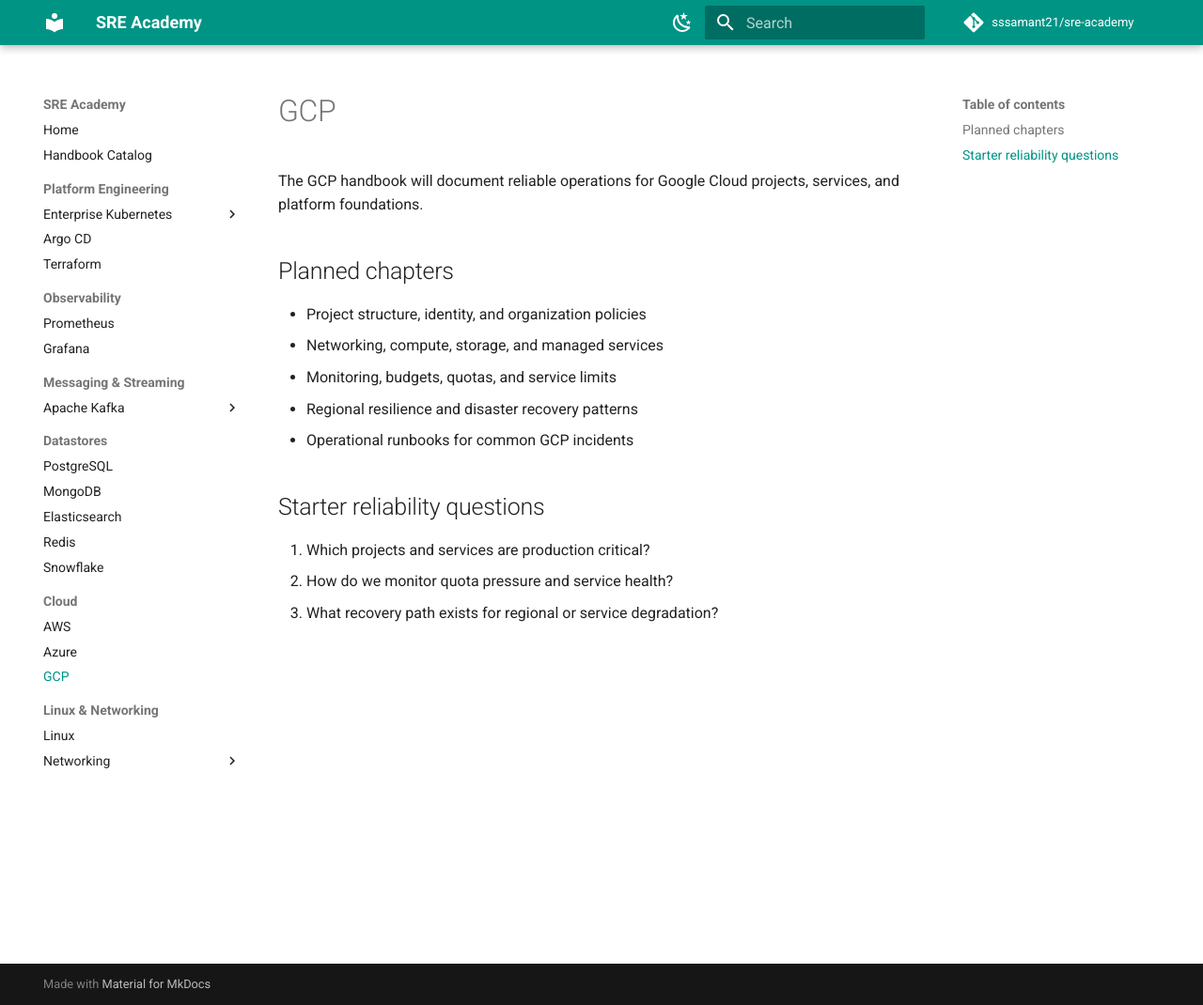
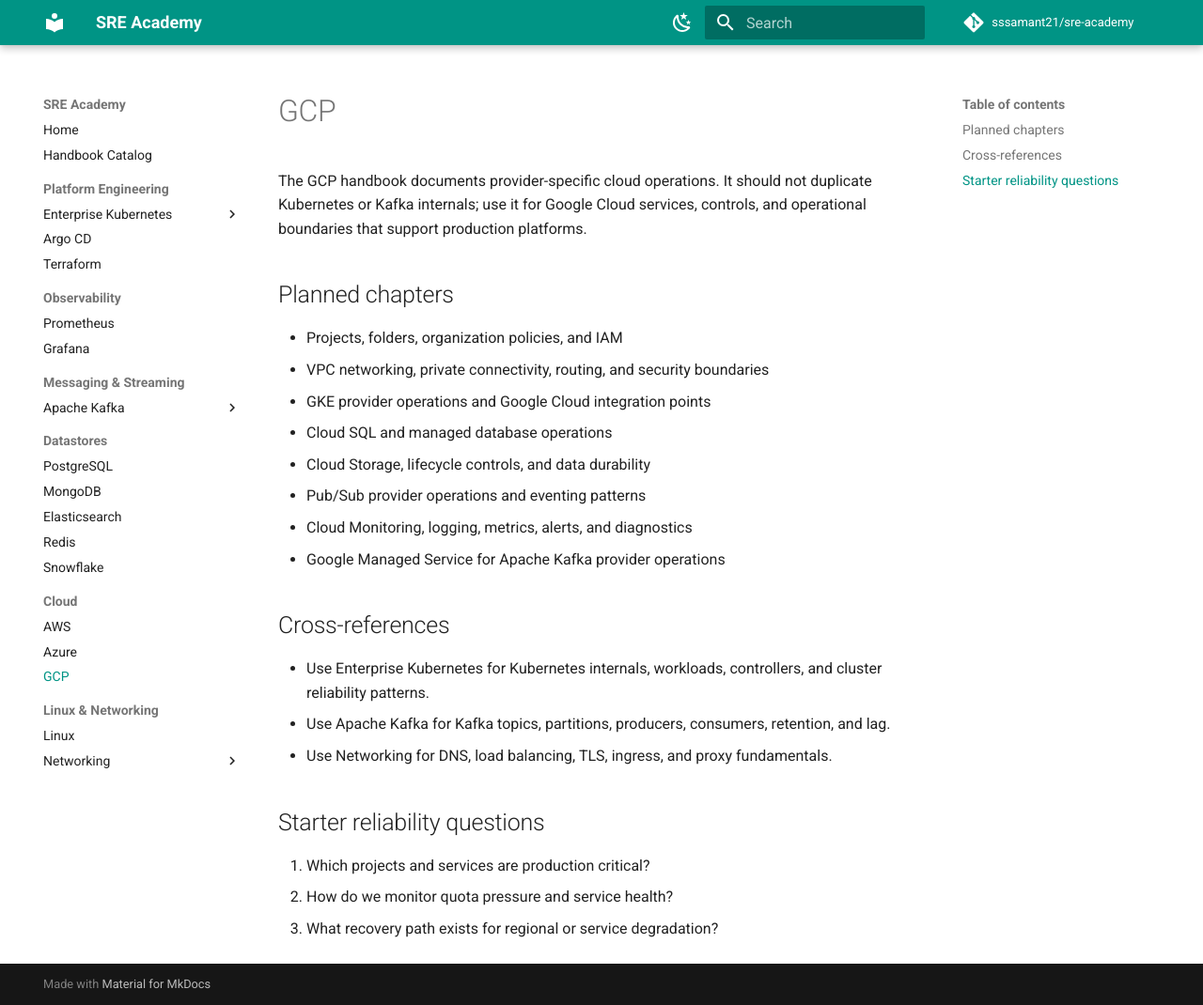
Before and after one commit to sssamant21/sre-academy, an MkDocs documentation site: the page built from docs/books/gcp/index.md, in a window 1280 px wide and 1070 px high. Shown: the whole window at 94% size. Built offline with MkDocs 1.6.1 and Material for MkDocs 9.7.7, drawn with Linux system fonts in a browser that asks for light colours; comment, search, counter and statistics services are not loaded.

Commit message:
Refocus GCP handbook on provider operations

```diff
--- a/docs/books/gcp/index.md
+++ b/docs/books/gcp/index.md
@@ -1,14 +1,23 @@
 # GCP
 
-The GCP handbook will document reliable operations for Google Cloud projects, services, and platform foundations.
+The GCP handbook documents provider-specific cloud operations. It should not duplicate Kubernetes or Kafka internals; use it for Google Cloud services, controls, and operational boundaries that support production platforms.
 
 ## Planned chapters
 
-- Project structure, identity, and organization policies
-- Networking, compute, storage, and managed services
-- Monitoring, budgets, quotas, and service limits
-- Regional resilience and disaster recovery patterns
-- Operational runbooks for common GCP incidents
+- Projects, folders, organization policies, and IAM
+- VPC networking, private connectivity, routing, and security boundaries
+- GKE provider operations and Google Cloud integration points
+- Cloud SQL and managed database operations
+- Cloud Storage, lifecycle controls, and data durability
+- Pub/Sub provider operations and eventing patterns
+- Cloud Monitoring, logging, metrics, alerts, and diagnostics
+- Google Managed Service for Apache Kafka provider operations
+
+## Cross-references
+
+- Use Enterprise Kubernetes for Kubernetes internals, workloads, controllers, and cluster reliability patterns.
+- Use Apache Kafka for Kafka topics, partitions, producers, consumers, retention, and lag.
+- Use Networking for DNS, load balancing, TLS, ingress, and proxy fundamentals.
 
 ## Starter reliability questions
 
```
